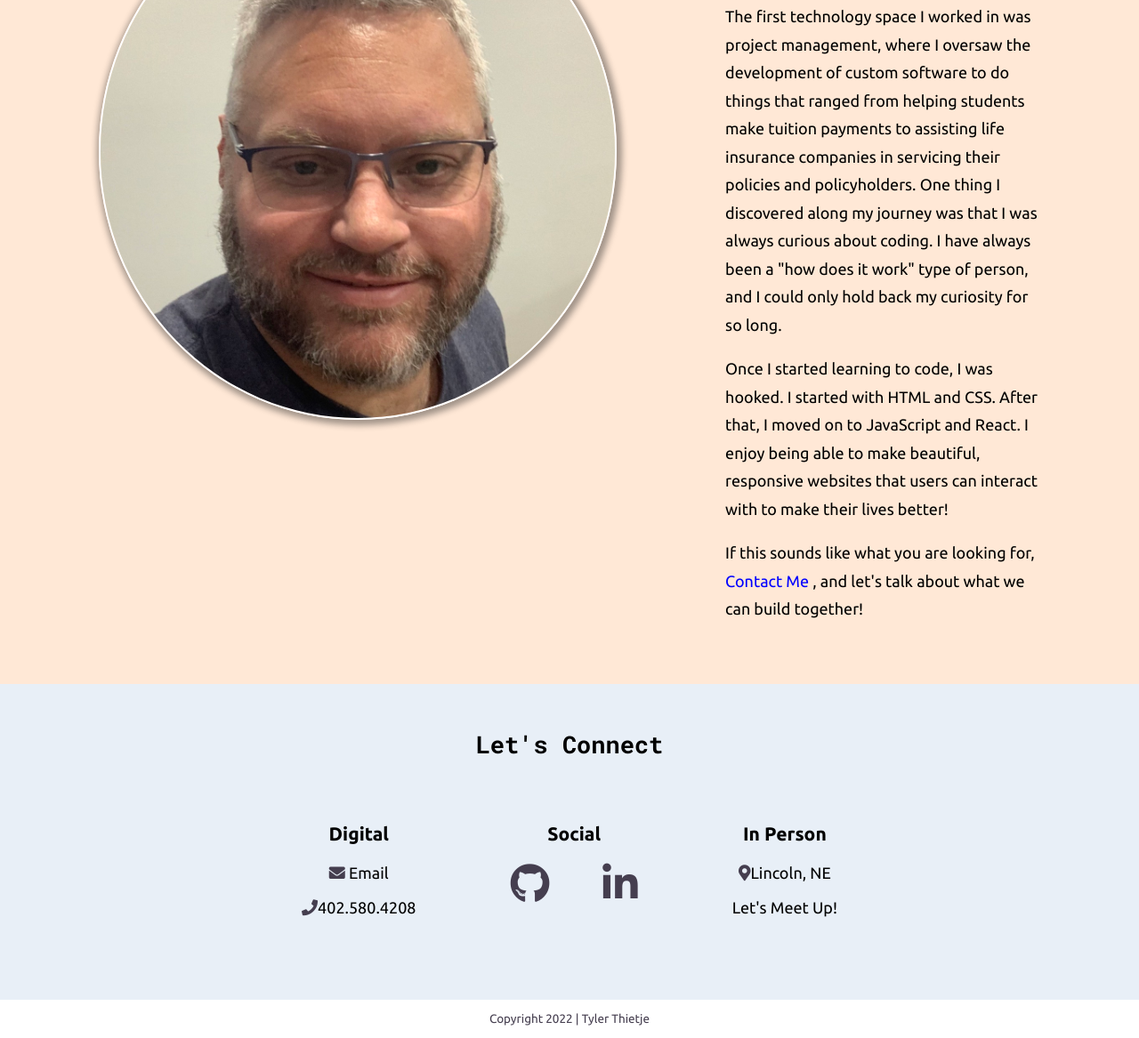
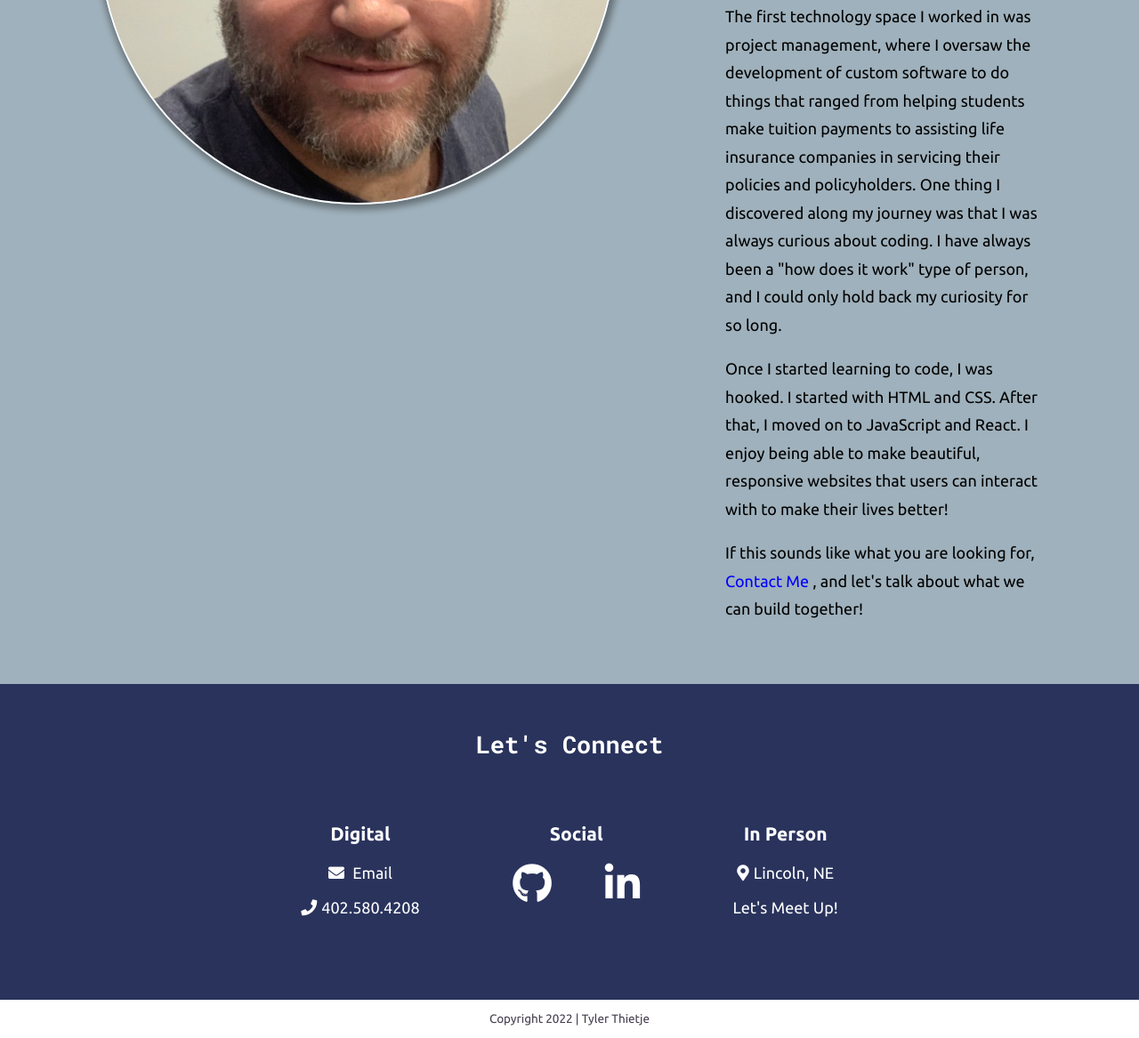
Before and after one commit to tylerthietje/portfolio, a plain HTML site: page index.html in a window 1280 px wide. Shown: the part 4816-5983 px from the top of the page at 89% size. Drawn offline with Linux system fonts and the light colour scheme.

Commit message:
changed site color pallette and moved headshot to align-items: start

```diff
--- a/css/main.css
+++ b/css/main.css
@@ -95,7 +95,7 @@ header {
 /* PORTFOLIO/PROJECTS */
 
 .portfolio {
-  background-color: #e8eff7;
+  background-color: #9FB1BC ;
   color: #453e4f;
   text-align: center;
 }
@@ -196,7 +196,7 @@ span {
   margin: 0;
   padding-top: 25px;
   padding-bottom: 75px;
-  background-color: #453e4f;
+  background-color: #29335C;
   text-align: center;
 }
 
@@ -261,13 +261,13 @@ span {
   display: flex;
   justify-content: space-around;
   padding: 50px;
-  background-color: #ffe8d6;
+  background-color: #9FB1BC;
 }
 
 figure {
   display: flex;
   justify-content: center;
-  align-items: center;
+  align-items: start;
   margin: 0;
 }
 
@@ -307,8 +307,8 @@ figure {
 .contact {
   padding: 0 75px 75px 75px;
   text-align: center;
-  color: black;
-  background-color: #e8eff7;
+  color: white;
+  background-color: #29335C;
 }
 
 .contact h2 {
@@ -343,16 +343,17 @@ figure {
 .fab {
   font-size: 2.5em;
   padding: 0 30px;
-  color: #453e4f;
+  color: #white;
 }
 
 .fas {
-  color: #453e4f;
+  color: #white;
+  padding-right: 5px;
 }
 
 .contact-digital a {
   text-decoration: none;
-  color: black;
+  color: white;
 }
 footer {
   text-align: center;
--- a/index.html
+++ b/index.html
@@ -306,9 +306,9 @@
       <a id="about"></a>
       <section class="about">
         <figure class="about-image">
-          <div>
+
             <img src="/img/headshot-12_2021.jpeg" alt="headshot" />
-          </div>
+
         </figure>
         <div class="about-info">
           <h2 class="about-title">Hi, I'm Tyler Thietje</h2>
```
